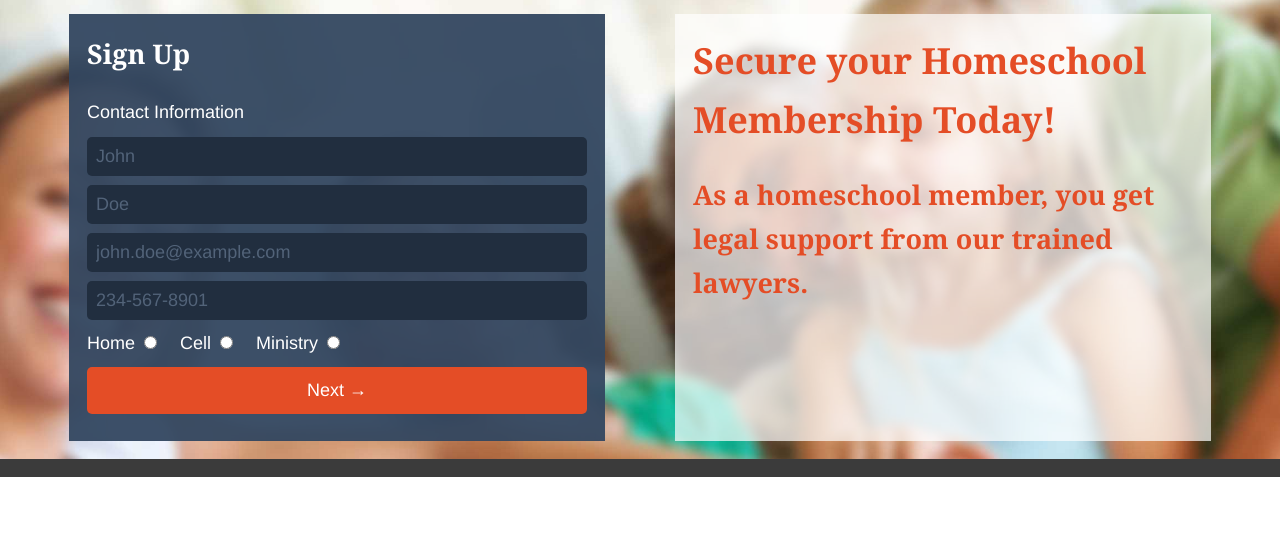
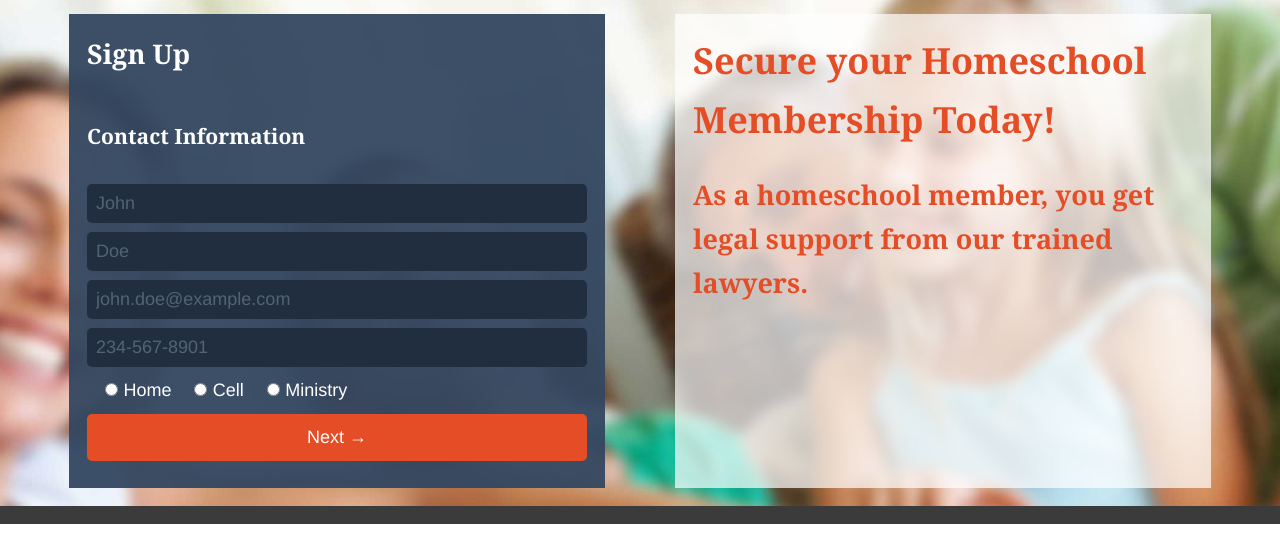
Before and after one commit to NCLL/incoming.ncll.org, a website: page example.html in a window 1280 px wide. Shown: the part 135-687 px from the top of the page. Drawn offline with nearby package versions, Linux system fonts and the light colour scheme; files that its build step writes are made by us from their sources; a script that the page names is missing.

Commit message:
switch radio button labels

```diff
--- a/SCSS/style.scss
+++ b/SCSS/style.scss
@@ -228,7 +228,7 @@ input {
     &[type="radio"] {
         display: inline-block;
         width: auto;
-        margin: 0 1em 0 .5em;
+        margin: 0 .3em 0 1em;
     }
 }
 
--- a/example.html
+++ b/example.html
@@ -30,7 +30,7 @@
                 <form class="signup" method="post" action="process_form.php">
                     <h2>Sign Up</h2>
                     <fieldset class="contact">
-                        <legend>Contact Information</legend>
+                        <legend><h3>Contact Information</h3></legend>
                         <label class="visuallyhidden" for="firstName">First Name</label>
                         <input type="text" id="firstName" name="firstName" placeholder="John">
                         <label class="visuallyhidden" for="lastName">Last Name</label>
@@ -39,13 +39,13 @@
                         <input type="email" id="email" name="email" placeholder="john.doe@example.com">
                         <label class="visuallyhidden" for="phoneNumber">Phone Number</label>
                         <input type="tel" id="phoneNumber" name="phoneNumber" placeholder="234-567-8901">
-                        <label for="phoneTypeHome">Home<input type="radio" name="phoneType" value="Home" id="phoneTypeHome" /></label>
-                        <label for="phoneTypeCell">Cell<input type="radio" name="phoneType" value="Cell" id="phoneTypeCell" /></label>
-                        <label for="phoneTypeMinistry">Ministry<input type="radio" name="phoneType" value="Ministry" id="phoneTypeMinistry" /></label>
+                        <label for="phoneTypeHome"><input type="radio" name="phoneType" value="Home" id="phoneTypeHome" />Home</label>
+                        <label for="phoneTypeCell"><input type="radio" name="phoneType" value="Cell" id="phoneTypeCell" />Cell</label>
+                        <label for="phoneTypeMinistry"><input type="radio" name="phoneType" value="Ministry" id="phoneTypeMinistry" />Ministry</label>
                         <button class="next">Next &rarr;</button>
                     </fieldset>
                     <fieldset class="address">
-                        <legend>Address</legend>
+                        <legend><h3>Address</h3></legend>
                         <label class="visuallyhidden" for="address">Address</label>
                         <input type="text" id="address" name="address" placeholder="123 Anystreet">
                         <label class="visuallyhidden" for="address2">Address 2</label>
@@ -114,13 +114,15 @@
                         <button class="next">Next &rarr;</button>
                     </fieldset>
                     <fieldset class="payment">
-                        <legend>Payment Information</legend>
+                        <legend><h3>Payment Information</h3></legend>
                         <label class="visuallyhidden" for="cardnumber">Card Number</label>
                         <input type="text" id="cardnumber" name="cardnumber" placeholder="4111 1111 1111 1111">
                         <label class="visuallyhidden" for="cc-exp">Expiration Date</label>
                         <input type="text" id="cc-exp" name="cc-exp" placeholder="01/20">
                         <label class="visuallyhidden" for="cvc">Verification Number</label>
                         <input type="text" id="cvc" name="cvc" placeholder="123">
+                        <label for="paymentRecurring"><input type="radio" name="paymentSchedule" value="recurring" id="paymentRecurring" checked="checked" />Recurring yearly payment</label>
+                        <label for="paymentOneTime"><input type="radio" name="paymentSchedule" value="one-time" id="paymentOneTime" />One-time payment</label><br/>
                         <button class="back">&larr; Back</button>
                         <button>Submit &rarr;</button>
                     </fieldset>
```
